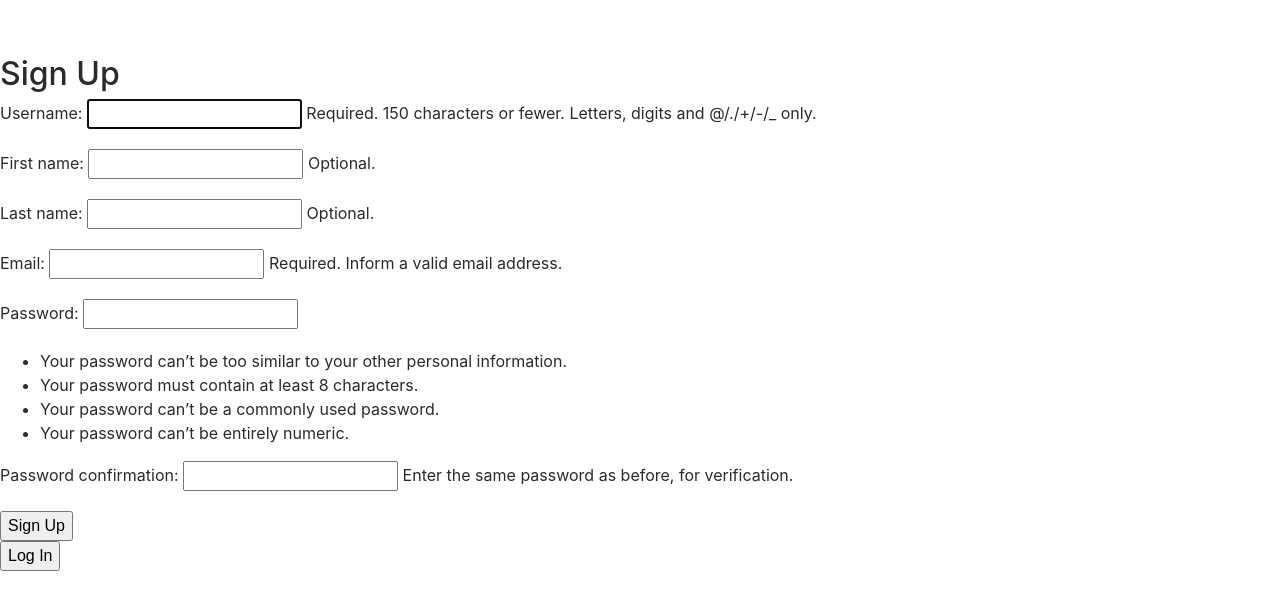
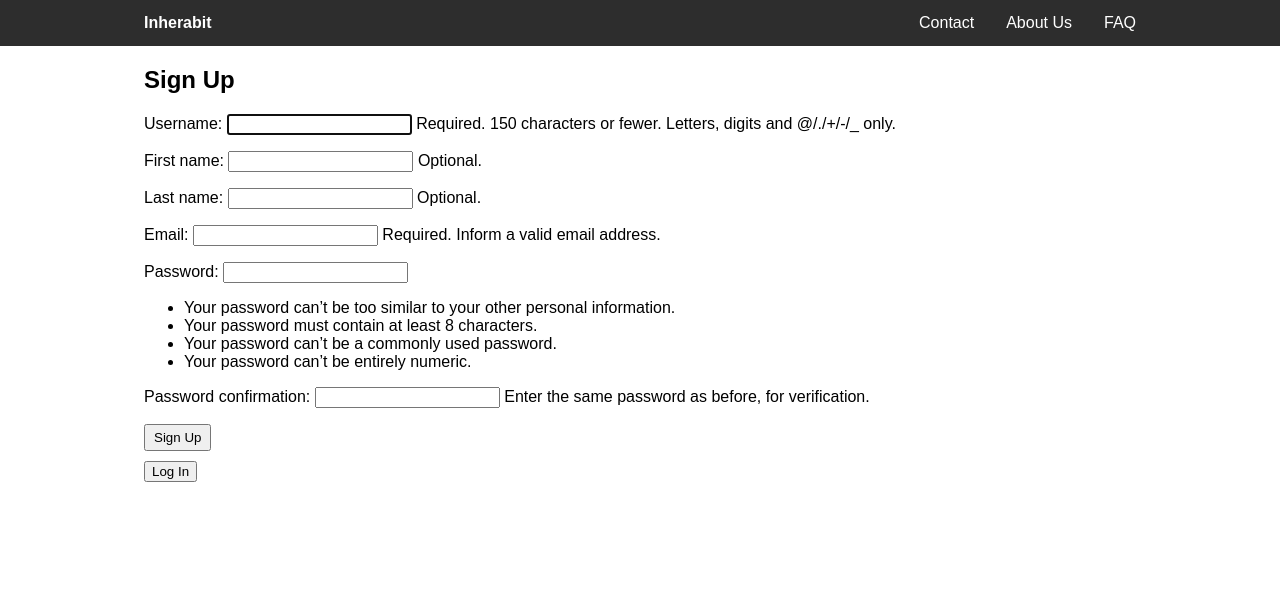
Before and after one commit to MerlinB/Inherabit, a Django app: page /fw/signup/ in a window 1280 px wide. Shown: the top 610 px of the page. Run offline with Django 3.2, Linux system fonts and the light colour scheme; some libraries are stand-ins or nearby versions.

Commit message:
header update

```diff
--- a/src/framework/static/framework/style/style.css
+++ b/src/framework/static/framework/style/style.css
@@ -1,3 +1,53 @@
+/* ALL */
 body {
-    background-color: black;
+    background-color: white;
+    margin: 0;
+    font-family: Arial,Helvetica;
 }
+
+
+/* HEADER */
+nav {
+  background-color: #2d2d2d;
+  padding-right: 10%;
+  padding-left: 10%;
+}
+nav ul {
+  list-style-type: none;
+  margin: 0;
+
+  padding-left: 0px;
+  overflow: hidden;
+  -webkit-padding-start: 0px;
+}
+nav li {
+  float: left;
+}
+nav li a {
+  display: block;
+  color: white;
+  text-align: center;
+  padding: 14px 16px;
+  text-decoration: none;
+}
+nav li a:hover {
+  background-color: #878787;
+}
+nav .nav-brand {
+  float: left;
+  font-weight: bold;
+
+}
+nav .nav-category {
+  float: right;
+}
+
+/* BODY */
+.body {
+  padding-left: 10%;
+  margin-left: 16px;
+}
+.body button {
+  padding: 4px 8px;
+  margin-bottom: 10px;
+}
--- a/src/framework/templates/framework/components/base.html
+++ b/src/framework/templates/framework/components/base.html
@@ -7,7 +7,7 @@
     <meta name="viewport" content="width=device-width, initial-scale=1.0">
     <link rel="shortcut icon" type="image/png" href="{% static '/framework/images/favicon.ico' %}" sizes="32x32">
 
-    <link rel="stylesheet" href="https://maxcdn.bootstrapcdn.com/bootstrap/4.0.0-alpha.6/css/bootstrap.min.css" integrity="sha384-rwoIResjU2yc3z8GV/NPeZWAv56rSmLldC3R/AZzGRnGxQQKnKkoFVhFQhNUwEyJ" crossorigin="anonymous">
+    <!-- <link rel="stylesheet" href="https://maxcdn.bootstrapcdn.com/bootstrap/4.0.0-alpha.6/css/bootstrap.min.css" integrity="sha384-rwoIResjU2yc3z8GV/NPeZWAv56rSmLldC3R/AZzGRnGxQQKnKkoFVhFQhNUwEyJ" crossorigin="anonymous"> -->
     <link rel="stylesheet" href="{% static '/framework/style/style.css' %}">
 
     <title>
@@ -16,8 +16,9 @@
 
   </head>
   <body>
+
     {% include "framework/components/header.html" %}
-
+    <div class="body">
       {% if messages %}
         <ul class="messages">
           {% for message in messages %}
@@ -31,7 +32,7 @@
       {% endblock content %}
 
       {% include "framework/components/footer.html" %}
-
+    </div>
   </body>
 
 </html>
--- a/src/framework/templates/framework/components/header.html
+++ b/src/framework/templates/framework/components/header.html
@@ -3,8 +3,10 @@
 
 
 <!-- Begin Header-->
+<!--
 <div class="container">
-<nav class="navbar navbar-toggleable-md navbar-light navbar-inverse">
+
+  <nav class="navbar navbar-toggleable-md navbar-light navbar-inverse">
     <button class="navbar-toggler navbar-toggler-right" type="button" data-toggle="collapse" data-target="#navbarSupportedContent" aria-controls="navbarSupportedContent" aria-expanded="false" aria-label="Toggle navigation">
       <span class="navbar-toggler-icon"></span>
     </button>
@@ -25,4 +27,16 @@
     </div>
 </nav>
 </div>
+-->
+<div class="header">
+  <nav>
+    <ul>
+      <li class="nav-brand"><a href="#">Inherabit</a></li>
+      <li class="nav-category"><a href="#">FAQ</a></li>
+      <li class="nav-category"><a href="#">About Us</a></li>
+      <li class="nav-category"><a href="#">Contact</a></li>
+    </ul>
+  </nav>
+</div>
+
 <!-- End Header -->
```
Lines whose indentation alone changed are shown as unchanged.
